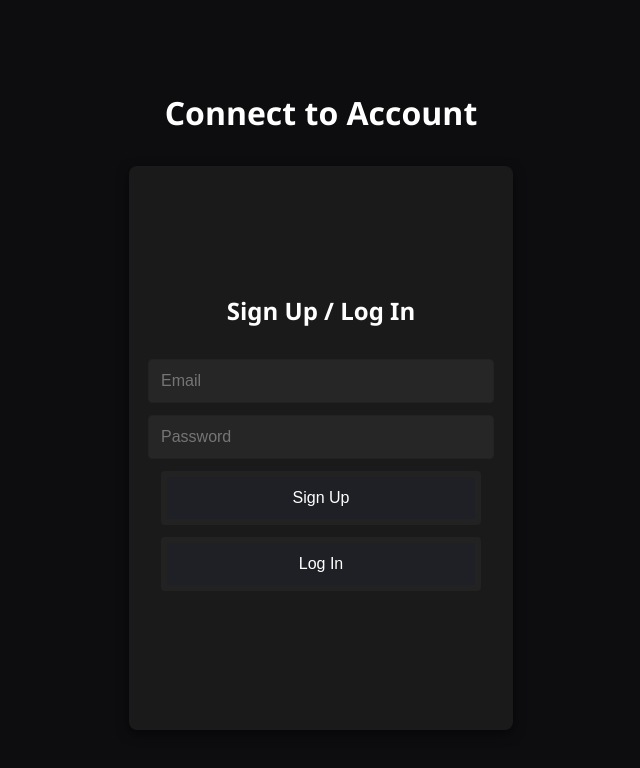
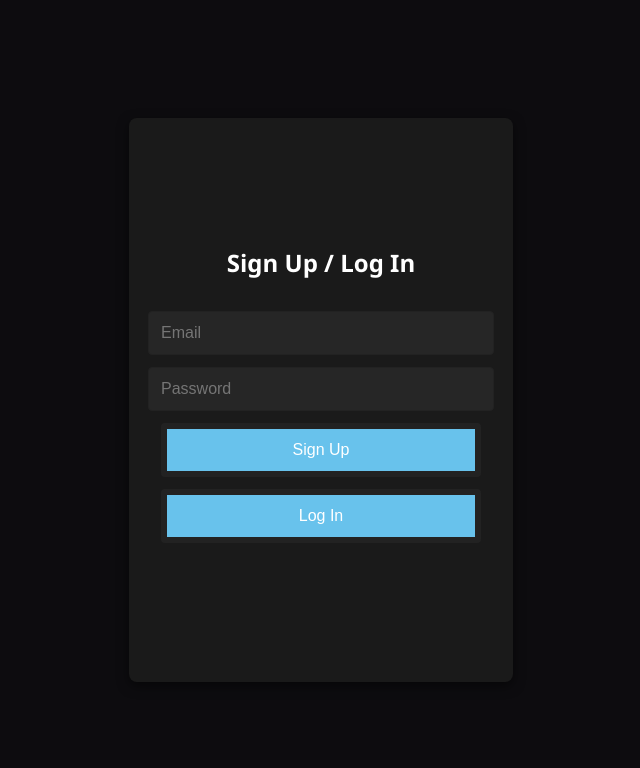
Before and after one commit to Muasdfa/phantomlogin, a plain HTML site: page index.html in a window 1280 px wide. Shown: the whole page, without its empty margins (319-959 px from the left). Drawn offline with Linux system fonts and the light colour scheme; no server answers.

Commit message:
Update index.html

```diff
--- a/index.html
+++ b/index.html
@@ -28,10 +28,6 @@
       font-family: 'Segoe UI', Roboto, sans-serif;
       text-align: center;
     }
-    h1#main-heading {
-      margin-bottom: 2rem;
-      font-size: 2rem;
-    }
     /* Card container for auth and app, fixed height 500px */
     .card {
       background: #1A1A1A;
@@ -60,7 +56,7 @@
     button {
       width: 100%;
       padding: 0.75rem;
-      background: #1F2025;
+      background: #68C2EC;
       color: white;
       border: 6px solid #222222;
       border-radius: 4px;
@@ -73,7 +69,7 @@
       background: #AB9FF2;
     }
     button:hover {
-      background: #1F2025;
+      background: #68C2EC;
     }
     /* Message text */
     .message {
@@ -84,7 +80,6 @@
   </style>
 </head>
 <body>
-  <h1 id="main-heading">Connect to Account</h1>
   <!-- Authentication Card -->
   <div id="auth" class="card">
     <h2>Sign Up / Log In</h2>
@@ -126,7 +121,6 @@
     const authMsg = document.getElementById('auth-msg');
     const authDiv = document.getElementById('auth');
     const appDiv = document.getElementById('app');
-    const header = document.getElementById('main-heading');
     const userEmailSpan = document.getElementById('user-email');
     const signupBtn = document.getElementById('signup');
     const loginBtn = document.getElementById('login');
@@ -154,12 +148,9 @@
       if (user) {
         authDiv.style.display = 'none';
         appDiv.style.display = 'flex';
-        header.style.display = 'none';
-        userEmailSpan.textContent = user.email;
       } else {
         authDiv.style.display = 'flex';
         appDiv.style.display = 'none';
-        header.style.display = 'block';
       }
     });
 
```
